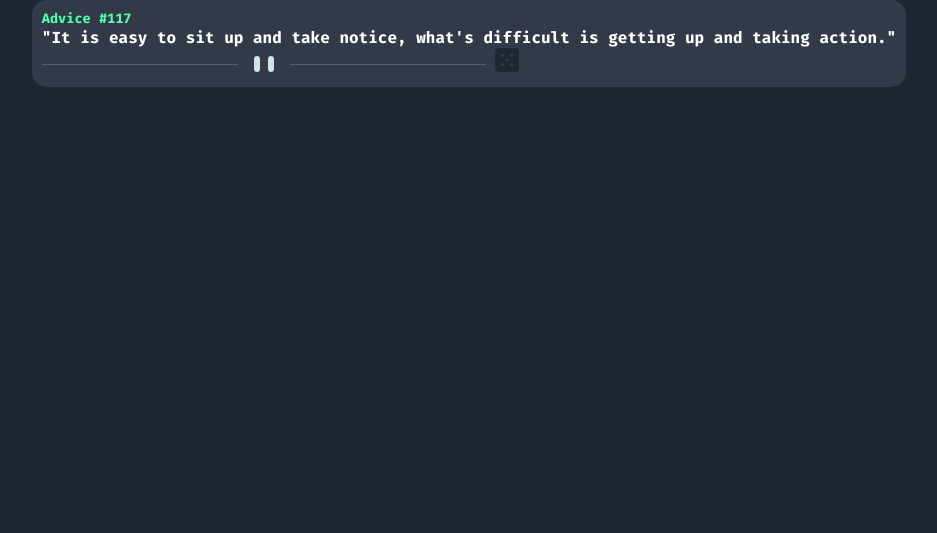
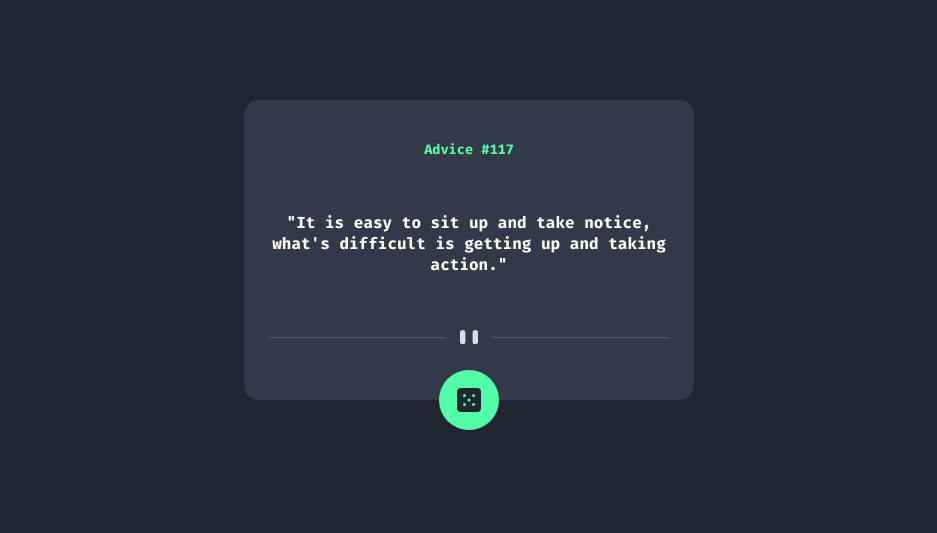
Before and after one commit to edilan-ribeiro/advice-generator, a plain HTML site: page index.html in a window 1280 px wide. Shown: the whole page, without its empty margins (171-1108 px from the left). Drawn offline with Linux system fonts and the light colour scheme.

Commit message:
new structure and styles add

```diff
--- a/css/style.css
+++ b/css/style.css
@@ -1,4 +1,4 @@
-@import url('https://fonts.googleapis.com/css2?family=Fira+Code:wght@300;400;500;600;700&display=swap');
+@import url("https://fonts.googleapis.com/css2?family=Fira+Code:wght@300;400;500;600;700&display=swap");
 
 :root {
   --text-color: hsl(150, 100%, 66%);
@@ -8,33 +8,81 @@
 }
 
 body {
-    font-family: 'Fira Code', monospace;
+  font-family: "Fira Code", monospace;
   background-color: var(--background-color);
-    height: 100%;
-    width: 100%;
+
   font-weight: 800;
+}
+
+main {
+  display: flex;
+  justify-content: center;
+
 }
 
 .container {
   display: flex;
-    height: 500;
-    width: 350;
+  flex-flow: column wrap;
   justify-content: center;
   align-items: center;
-    flex-flow: row wrap;
+
+
 }
 
+.top-text {
+  display: flex;
+  flex-flow: column wrap;
+  justify-content: space-evenly;
+  align-items: center;
+  height: 500px;
+  width: 450px;
+}
+
+
+
 .advice-card {
+  display: flex;
   background-color: var(--advice-card-color);
-    padding: 10px;
   border-radius: 15px;
+  flex: 0;
+  height: 300px;
+  flex-flow: column wrap;
+  justify-content: space-evenly;
   }
 
 .advice-title {
   color: var(--text-color);
   font-size: 0.85em;
+  text-align: center;
 }
 
 .advice-text {
   color: white;
+  text-align: center;
+  margin: 3%;
 }
+
+.dice-container {
+  display: flex;
+  flex-flow: row wrap;
+  align-content: center;
+  justify-content: center;
+  }
+
+
+
+.dice-border {
+  display: flex;
+  background: var(--advice-dice-color);
+  border-radius: 50%;
+  height: 60px;
+  width: 60px;
+  align-items: center;
+  justify-content: center;
+  margin-top:-30px;
+}
+
+img.divider {
+  width: 400px;
+  margin-bottom: 15px;
+}
--- a/index.html
+++ b/index.html
@@ -1,27 +1,35 @@
 <!DOCTYPE html>
 <html lang="en">
   <head>
-    <meta charset="UTF-8">
-    <meta name="viewport" content="width=device-width, initial-scale=1.0">
+    <meta charset="UTF-8" />
+    <meta name="viewport" content="width=device-width, initial-scale=1.0" />
     <title>Advice Generator</title>
-    <link rel="stylesheet" href="./css/style.css">
-    <link rel="stylesheet" href="./css/reset.css">
+    <link rel="stylesheet" href="./css/style.css" />
+    <link rel="stylesheet" href="./css/reset.css" />
   </head>
   <body>
-   <main class="container">
+    <main>
+      <div class="container">
         <div class="advice-card">
+          <div class="top-text">
           <h2 class="advice-title">Advice #117</h2>
-        <p class="advice-text">"It is easy to sit up and take notice, what's difficult is getting up and taking action."</p>
-        <img src="images/pattern-divider-desktop.svg" alt="simple divider">
-        <img src="images/icon-dice.svg" alt="a dice">
-
-
-
+          <p class="advice-text">
+            "It is easy to sit up and take notice, what's difficult is getting
+            up and taking action."
+          </p>
+          <img class="divider" src="images/pattern-divider-desktop.svg" alt="simple divider" />
+        </div>
 
 
 
 
           </div>
+          <div class="dice-container">
+            <div class="dice-border">
+               <img class="dice" src="images/icon-dice.svg" alt="a dice" />
+             </div>
+        </div>
+      </div>
     </main>
   </body>
 </html>
```
Lines whose indentation alone changed are shown as unchanged.
